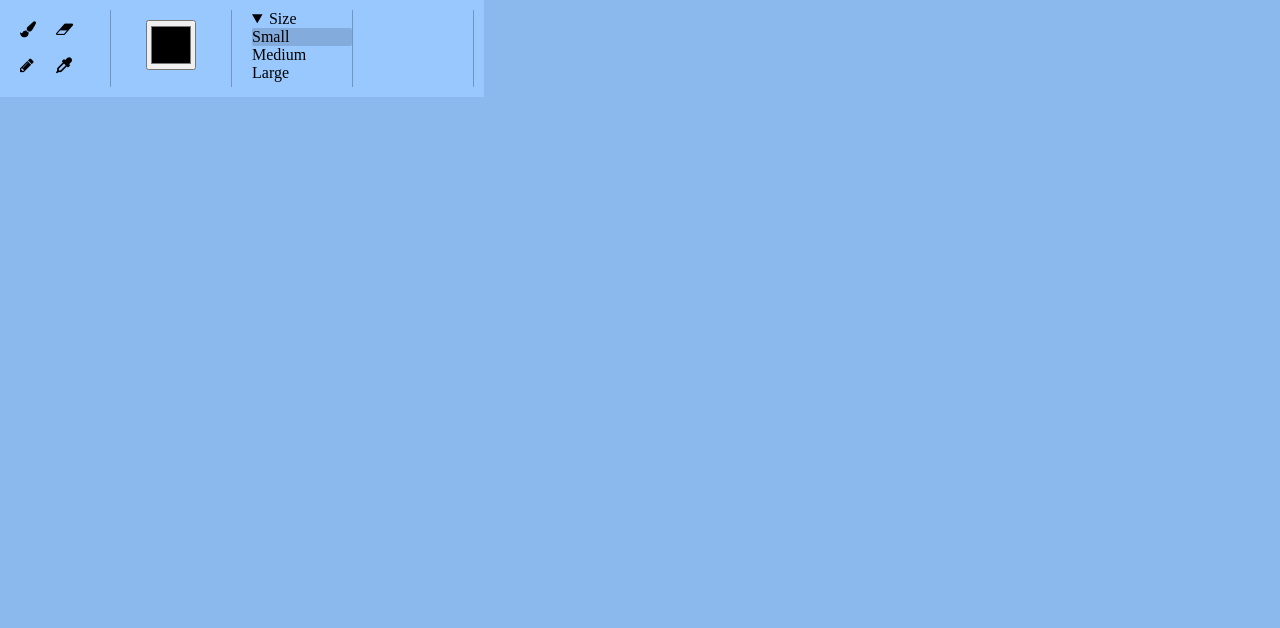
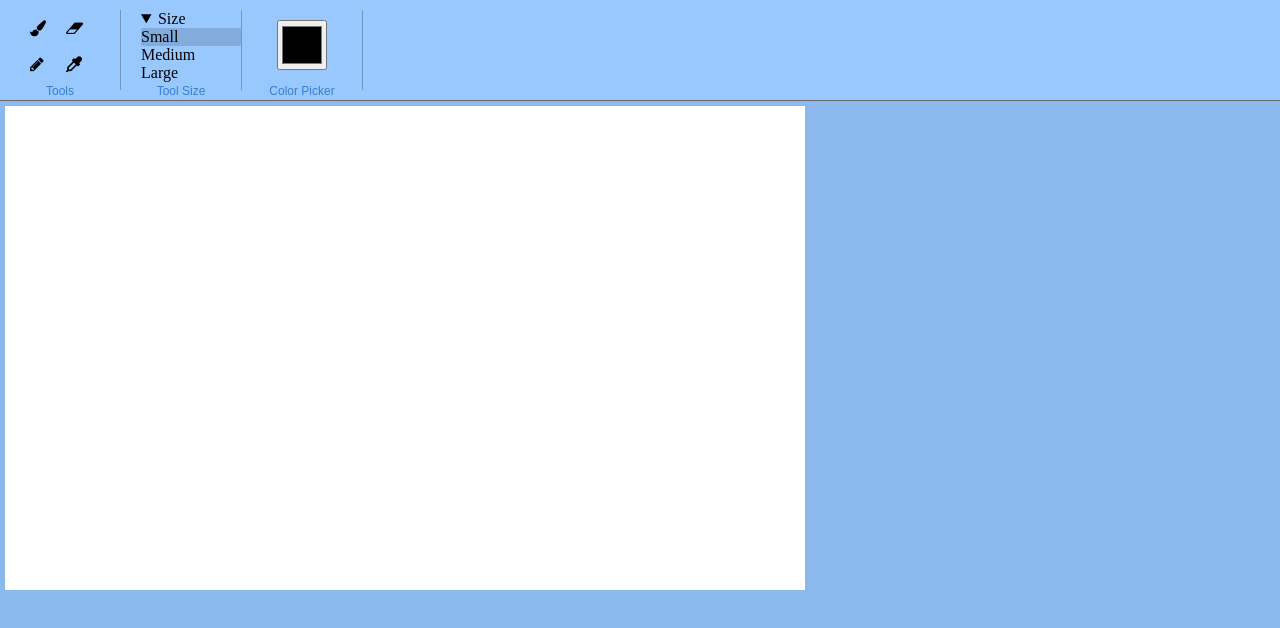
Before and after one commit to dukkthenoob/paint, a plain HTML site: page index.html in a window 1280 px wide. Drawn offline with nearby package versions, Linux system fonts and the light colour scheme.

Commit message:
finished design, started a bit on js

```diff
--- a/index.html
+++ b/index.html
@@ -15,10 +15,7 @@
             <i class="fa fa-eraser" title="Eraser"></i>
             <i class="fa fa-pencil" title="Pencil"></i>
             <i class="fa fa-eyedropper" title="Eye Dropper"></i>
-        </div>
-
-        <div class="container">
-            <input type="color">
+            <p class="container-title">Tools</p>
         </div>
 
         <div id="tool-size" class="container">
@@ -30,12 +27,20 @@
                         <li id="large">Large</li>
                     </ul>
             </details>
+            <p class="container-title">Tool Size</p>
         </div>
 
         <div class="container">
-
+            <input class="color-picker" type="color">
+            <p class="container-title">Color Picker</p>
         </div>
     </div>
+
+    <div id="canvas">
+        <canvas class="drawing-canvas" width="800" height="480"></canvas>
+    </div>
+
+
 
     <script src="http://ajax.googleapis.com/ajax/libs/jquery/1.9.1/jquery.min.js"></script>
     <script type="text/javascript" src="script.js"></script>
--- a/script.js
+++ b/script.js
@@ -1,20 +1,24 @@
+var canvas, ctx,
+    strokes=[], tools=[], size=[], points=[],
+    currentStroke=null;
 
-$(function(){
-    var size = $("#sizes");
-    var tools = $(".tool-bar").children().children();
+canvas = $(".drawing-canvas");
+ctx = canvas[0].getContext('2d');
 
-    size.on("click",function(e){
-        var target = $(e.target);
-        if (target.is("li")){
-            target.addClass("size-active").siblings().removeClass("size-active");
-        }
-    });
+tools.brush= $(".fa-paint-brush");
+tools.eraser=$(".fa-eraser");
+tools.pencil =$(".fa-pencil");
+tools.eyedropper=$(".fa-eyedropper");
 
-    tools.on("click",function(e){
-        var target = $(e.target);
-        if(target.is("i")){
-            target.addClass("tool-active").siblings().removeClass("tool-active");
-        }
-    });
+var color = $(".color-picker");
 
-});
+tools = {
+    x:0,
+    y:0,
+    color: color.value,
+    down: false,
+}
+
+size.small = $("#small");
+size.medium = $("#medium");
+size.large =$("#large");
--- a/style.css
+++ b/style.css
@@ -5,29 +5,36 @@ body{
 }
 
 .tool-bar{
-  display: inline;
+  user-select: none;
+  height: 100px;
   background-color: #99c8ff;
+  border-bottom: 1px solid rgb(105, 104, 104);
+}
+
+.tool-bar .container-title{
+  user-select: none;
   position: absolute;
-  -webkit-user-select: none;
-  -khtml-user-select: none;
-  -moz-user-select: none;
-  -o-user-select: none;
-  user-select: none;
+  bottom: -20px;
+  width: 80px;
+  text-align: center;
+  right:20px;
+  font:12px Arial;
+  color: #377fd1;
 }
 
 .container{
+  position: relative;
+  margin: 10px 0 0 20px;
   float: left;
-  position: relative;
-  height: 77px;
-  margin: 10px !important;
+  height: 80px;
   width: 100px;
   border-right: 1px solid #7296c1;
 }
 
 .fa{
+  width: 1rem;
+  float: left;
   padding: 10px;
-  width: 1em;
-  margin: 1px -4px -1px 0px;
 }
 
 .fa:hover, .tool-active{
@@ -52,3 +59,14 @@ input[type="color"]{
   background-color: #83acdc;
   border-radius: 2px;
 }
+
+#canvas{
+  position: absolute;
+  margin: 5px 0 0 5px;
+  background-color: white;
+  cursor: pointer;
+}
+
+.drawing-canvas{
+  position: relative;
+}
```
